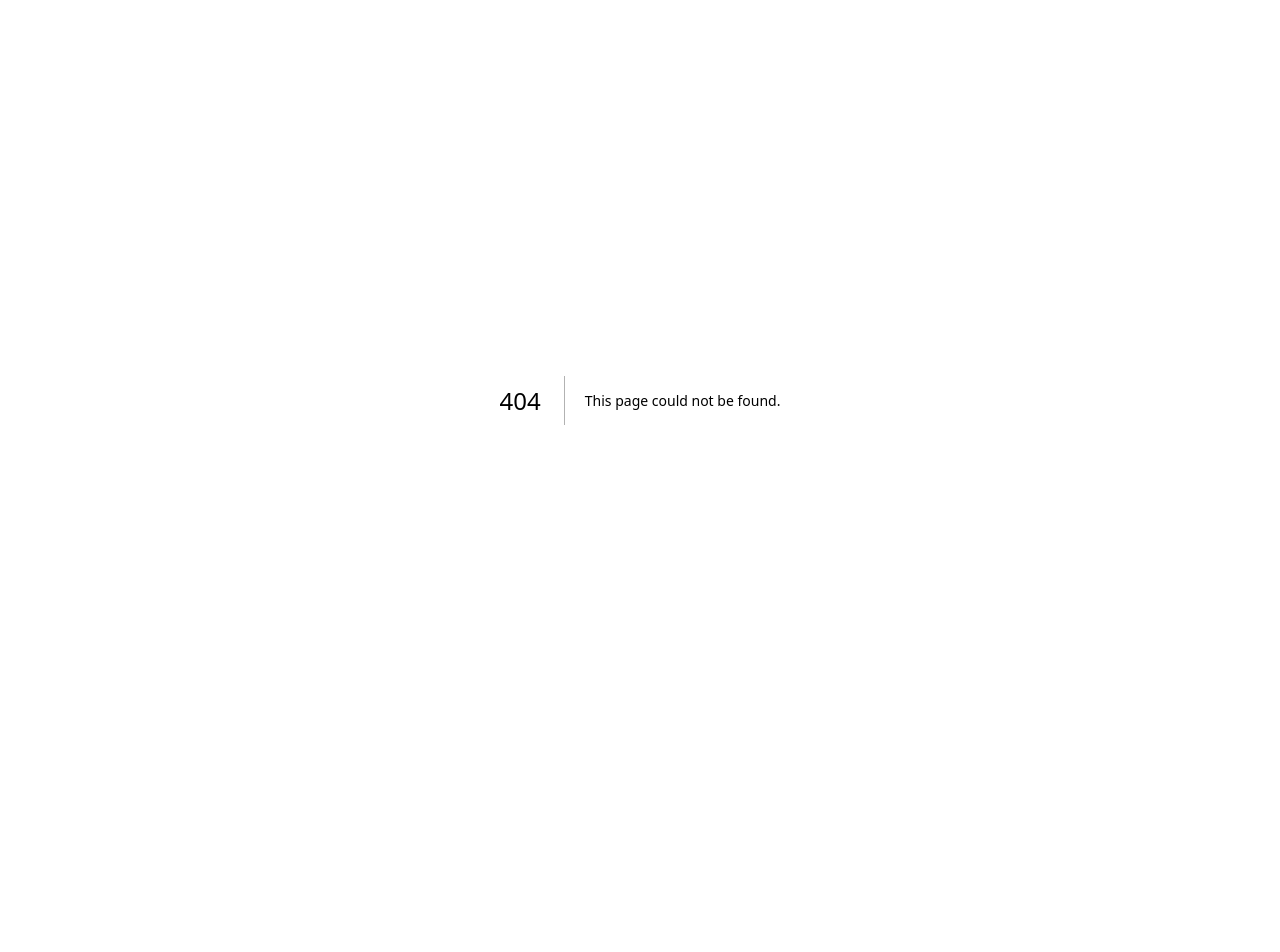
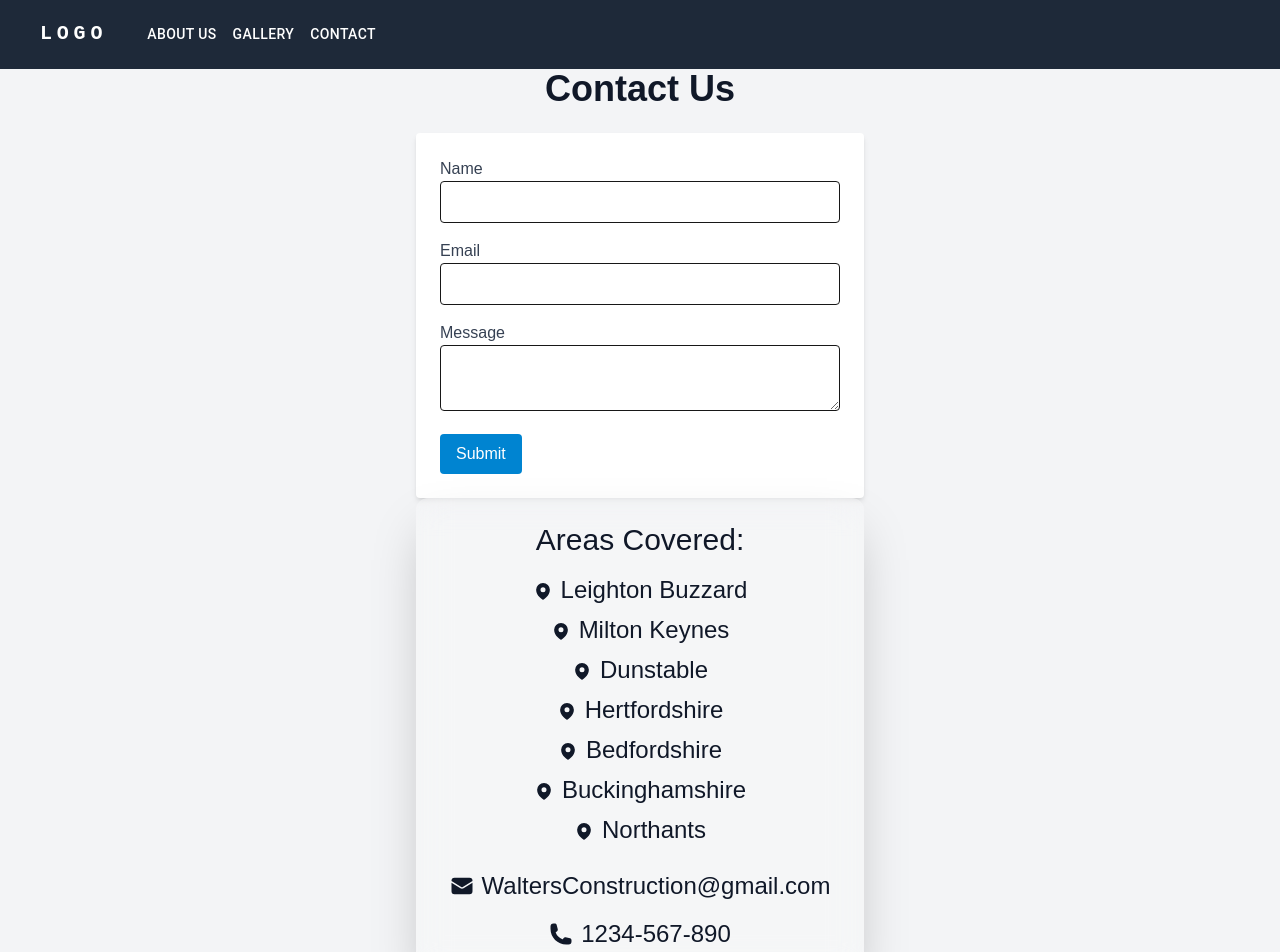
Before and after one commit to jacam666/walters-construction, a Next.js app: page /contact in a window 1280 px wide. Before the commit this address had no page. Shown: the top 952 px of the page. Before the commit the page ends 800 px from the top, so only its background shows below. Built offline with nearby package versions, Linux system fonts and the light colour scheme; some icons are missing.

Commit message:
created contact page and footer component

```diff
--- a/package.json
+++ b/package.json
@@ -11,8 +11,10 @@
   "dependencies": {
     "@emotion/react": "^11.14.0",
     "@emotion/styled": "^11.14.0",
+    "@heroicons/react": "^2.2.0",
     "@mui/icons-material": "^7.1.0",
     "@mui/material": "^7.1.0",
+    "heroicons": "^2.2.0",
     "next": "15.3.2",
     "react": "^19.0.0",
     "react-dom": "^19.0.0",
--- /dev/null
+++ b/src/app/contact/page.tsx
@@ -0,0 +1,86 @@
+"use client";
+
+import React, { useState } from 'react';
+import Navbar from "@/components/Navbar";
+import { MapPinIcon, EnvelopeIcon, PhoneIcon } from '@heroicons/react/24/solid';
+import Footer from '@/components/Footer';
+
+
+export default function Contact() {
+    const [submitted, setSubmitted] = useState(false);
+
+    async function handleSubmit(event: React.FormEvent<HTMLFormElement>) {
+        event.preventDefault();
+        const form = event.currentTarget;
+        const formData = new FormData(form);
+        formData.append("access_key", "f1be0cbb-fbe0-4f52-9f10-45bdc7006a42");
+        const object = Object.fromEntries(formData);
+        const json = JSON.stringify(object);
+
+        const response = await fetch("https://api.web3forms.com/submit", {
+            method: "POST",
+            headers: {
+                "Content-Type": "application/json",
+                Accept: "application/json"
+            },
+            body: json
+        });
+        const result = await response.json();
+        if (result.success) {
+            console.log(result);
+            form.reset();
+            setSubmitted(true);
+            // Reset the submitted state after 3 seconds
+            setTimeout(() => {
+                setSubmitted(false);
+            }, 3000);
+        }
+    }
+    return (
+        <div>
+            <Navbar />
+            <div className="flex flex-col items-center justify-center min-h-screen bg-gray-100">
+                <h1 className="text-4xl text-gray-900 font-bold mb-6">Contact Us</h1>
+                <form onSubmit={handleSubmit} className="bg-white p-6 rounded shadow-md w-full max-w-md">
+                    <div className="mb-4">
+                        <label htmlFor="name" className="block text-gray-700">Name</label>
+                        <input type="text" id="name" name="name" required className="w-full px-3 py-2 border rounded" />
+                    </div>
+                    <div className="mb-4">
+                        <label htmlFor="email" className="block text-gray-700">Email</label>
+                        <input type="email" id="email" name="email" required className="w-full px-3 py-2 border rounded" />
+                    </div>
+                    <div className="mb-4">
+                        <label htmlFor="message" className="block text-gray-700">Message</label>
+                        <textarea id="message" name="message" required className="w-full px-3 py-2 border rounded"></textarea>
+                    </div>
+                    <button type="submit" className={`bg-sky-600 text-white px-4 py-2 rounded ${submitted ? 'opacity-50 cursor-not-allowed' : ''}`} disabled={submitted}>
+                        {submitted ? 'Submitted!' : 'Submit'}
+                    </button>
+                </form>
+                <div className="w-full max-w-xl xl:max-w-md backdrop-blur-lg bg-white/20 rounded-xl shadow-2xl p-6">
+                    <h3 className="font-corben text-2xl lg:text-3xl text-center text-gray-900  mb-4">Areas Covered:</h3>
+                    <ul className="list-inside space-y-2 text-center text-lg lg:text-2xl text-gray-900">
+                        {['Leighton Buzzard', 'Milton Keynes', 'Dunstable', 'Hertfordshire', 'Bedfordshire', 'Buckinghamshire', 'Northants'].map(area => (
+                            <li key={area}>
+                                <MapPinIcon className="inline-block h-5 w-5 mr-2" />
+                                {area}
+                            </li>
+                        ))}
+                    </ul>
+                    <div className="mt-6 space-y-4 text-lg lg:text-2xl text-center text-gray-900">
+                        <p className='flex items-center justify-center'>
+                            <EnvelopeIcon className="w-6 h-6 mr-2" />
+                            WaltersConstruction@gmail.com
+                        </p>
+                        <p className='flex items-center justify-center'>
+                            <PhoneIcon className="w-6 h-6 mr-2" />
+                            1234-567-890
+                        </p>
+                    </div>
+                </div>
+            </div>
+            <Footer />
+        </div>
+    );
+}
--- a/src/app/page.tsx
+++ b/src/app/page.tsx
@@ -17,16 +17,16 @@ export default function Home() {
           />
         </div>
 
-        <div className="hidden sm:block absolute inset-0 z-0 bg-[url('/images/homepage-image-1.jpg')] bg-cover bg-center opacity-60"></div>
+        <div className="hidden sm:block absolute inset-0 z-0 bg-[url('/images/homepage-image-1.jpg')] bg-cover bg-center opacity-90"></div>
 
         <div className="relative z-10 max-w-2xl mx-auto">
-          <h1 className="text-4xl sm:text-5xl font-bold mb-4 text-gray-900 sm:text-white">
+          <h1 className="text-4xl sm:text-5xl lg:text-6xl font-bold mb-4 text-gray-900 sm:text-white">
             Welcome to Walters Construction
           </h1>
-          <p className="text-lg sm:text-xl mb-6 text-gray-800 sm:text-white">
+          <p className="text-lg sm:text-xl mb-6 text-gray-700 sm:text-white sm:font-bold">
             Building dreams with quality and integrity.
           </p>
-          <button className="bg-yellow-500 hover:bg-yellow-600 text-white font-bold py-2 px-4 rounded">
+          <button className="bg-sky-600 hover:bg-sky-700 text-white font-bold py-2 px-4 rounded">
             View Our Services
           </button>
         </div>
@@ -46,7 +46,7 @@ export default function Home() {
         <div className="grid md:grid-cols-3 gap-8 text-center">
           <div>
             <div>
-              <div className="text-yellow-500 text-5xl mb-4 flex justify-center">
+              <div className="text-sky-600 text-5xl mb-4 flex justify-center">
                 <FaDraftingCompass />
               </div>
             </div>
@@ -54,14 +54,14 @@ export default function Home() {
             <p className="text-gray-600">Expert architectural and project planning services.</p>
           </div>
           <div>
-            <div className="text-yellow-500 text-5xl mb-4 flex justify-center">
+            <div className="text-sky-600 text-5xl mb-4 flex justify-center">
               <FaHammer />
             </div>
             <h3 className="text-xl text-gray-900 font-semibold mb-2">Construction</h3>
             <p className="text-gray-600">From ground-up builds to renovations.</p>
           </div>
           <div>
-            <div className="text-yellow-500 text-5xl mb-4 flex justify-center">
+            <div className="text-sky-600 text-5xl mb-4 flex justify-center">
               <FaTools />
             </div>
             <h3 className="text-xl text-gray-900 font-semibold mb-2">Maintenance</h3>
@@ -80,10 +80,10 @@ export default function Home() {
       </section>
 
       {/* Call To Action Section */}
-      <section className="py-12 bg-yellow-500 text-white text-center">
+      <section className="py-12 bg-sky-600 text-white text-center">
         <h2 className="text-3xl font-bold mb-4">Ready to Build With Us?</h2>
         <p className="mb-6">Contact us today for a free consultation.</p>
-        <button className="bg-white text-yellow-600 font-bold py-2 px-6 rounded hover:bg-gray-100">
+        <button className="bg-white text-sky-600 font-bold py-2 px-6 rounded hover:bg-gray-100">
           Get a Free Quote
         </button>
       </section>
--- /dev/null
+++ b/src/components/Footer.tsx
@@ -0,0 +1,7 @@
+export default function Footer() {
+  return (
+    <footer className="bg-gray-800 text-white text-center py-6">
+        <p>&copy; {new Date().getFullYear()} Waters Construction. All rights reserved.</p>
+      </footer>
+  )
+};
--- a/src/components/Navbar.tsx
+++ b/src/components/Navbar.tsx
@@ -10,32 +10,31 @@ import Container from '@mui/material/Container';
 import Button from '@mui/material/Button';
 import MenuItem from '@mui/material/MenuItem';
 import AdbIcon from '@mui/icons-material/Adb';
+import Link from 'next/link';
+import path from 'path';
 
-const pages = ['Products', 'Pricing', 'Blog'];
-const settings = ['Profile', 'Account', 'Dashboard', 'Logout'];
+// const pages = ['About Us', 'Gallery', 'Contact'];
+
+const pages = [
+  { label: 'About Us', path: '/about' },
+  { label: 'Gallery', path: '/gallery' },
+  { label: 'Contact', path: '/contact' },
+];
 
 function ResponsiveAppBar() {
   const [anchorElNav, setAnchorElNav] = React.useState<null | HTMLElement>(null);
-  const [anchorElUser, setAnchorElUser] = React.useState<null | HTMLElement>(null);
 
   const handleOpenNavMenu = (event: React.MouseEvent<HTMLElement>) => {
     setAnchorElNav(event.currentTarget);
-  };
-  const handleOpenUserMenu = (event: React.MouseEvent<HTMLElement>) => {
-    setAnchorElUser(event.currentTarget);
   };
 
   const handleCloseNavMenu = () => {
     setAnchorElNav(null);
   };
 
-  const handleCloseUserMenu = () => {
-    setAnchorElUser(null);
-  };
-
   return (
     <AppBar position="static">
-      <Container maxWidth="xl" className='bg-black border-none'>
+      <Container maxWidth="xl" className='bg-gray-800 border-none'>
         <Toolbar disableGutters>
           <AdbIcon sx={{ display: { xs: 'none', md: 'flex' }, mr: 1 }} />
           <Typography
@@ -84,8 +83,12 @@ function ResponsiveAppBar() {
               sx={{ display: { xs: 'block', md: 'none' } }}
             >
               {pages.map((page) => (
-                <MenuItem key={page} onClick={handleCloseNavMenu}>
-                  <Typography sx={{ textAlign: 'center' }}>{page}</Typography>
+                <MenuItem key={page.label} onClick={handleCloseNavMenu}>
+                  <Link href={page.path} passHref>
+                    <Typography textAlign="center" className='text-gray-800'>
+                      {page.label}
+                    </Typography>
+                  </Link>
                 </MenuItem>
               ))}
             </Menu>
@@ -111,13 +114,14 @@ function ResponsiveAppBar() {
           </Typography>
           <Box sx={{ flexGrow: 1, display: { xs: 'none', md: 'flex' } }}>
             {pages.map((page) => (
-              <Button
-                key={page}
-                onClick={handleCloseNavMenu}
-                sx={{ my: 2, color: 'white', display: 'block' }}
-              >
-                {page}
-              </Button>
+              <Link key={page.label} href={page.path} passHref >
+                <Button
+                  onClick={handleCloseNavMenu}
+                  sx={{ my: 2, color: 'white', display: 'block' }}
+                >
+                  {page.label}
+                </Button>
+              </Link>
             ))}
           </Box>
         </Toolbar>
```
Also changed, not shown: 1 other file (tests, documents, lock files or other folders).
